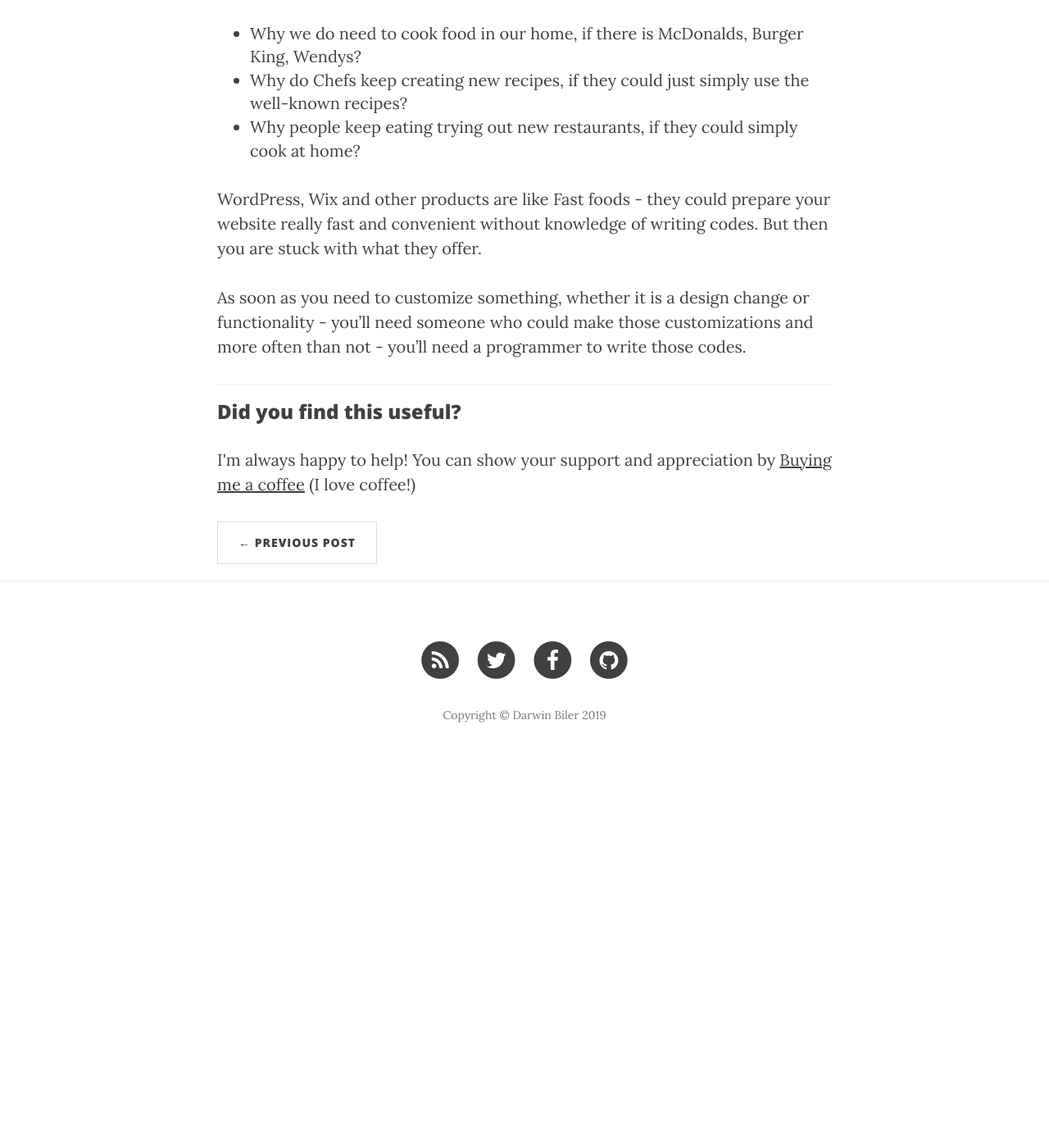
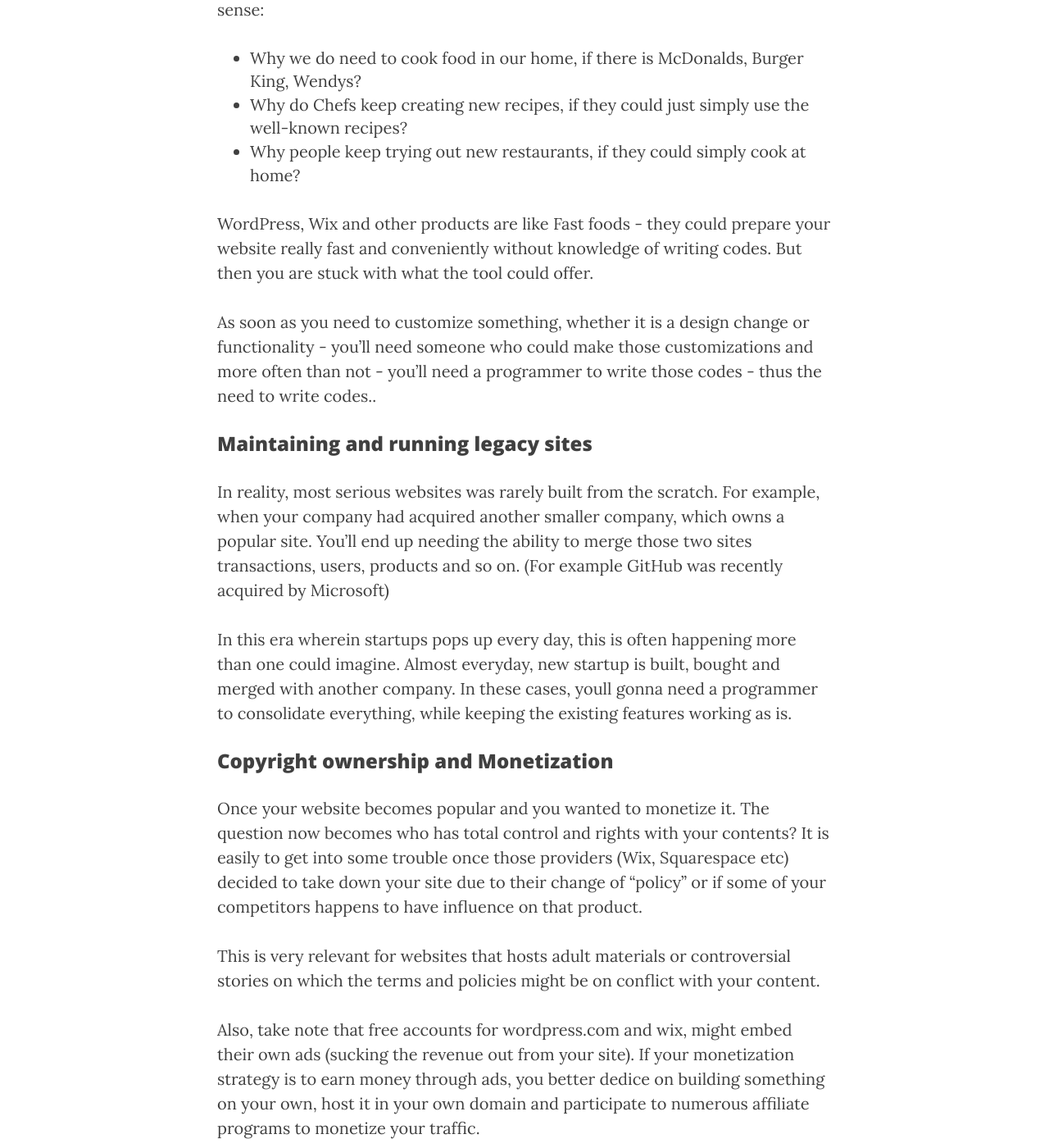
Before and after one commit to buonzz/buonzz.github.io, a Jekyll site: the page built from _posts/2019-09-26-why-write-codes-when-we-have-cms.md, in a window 1280 px wide and 1400 px high, scrolled down 1369 px. Shown: the whole window at 82% size. Built offline with Jekyll 4.4.1, drawn with Linux system fonts in a browser that asks for light colours; nearby versions of some CDN libraries; comment, search, counter and statistics services are not loaded; before the commit the page ends 2317 px from its top, so only the background shows below that; some of the changed text lies outside the part shown.

Commit message:
publish why write codes

```diff
--- a/_posts/2019-09-26-why-write-codes-when-we-have-cms.md
+++ b/_posts/2019-09-26-why-write-codes-when-we-have-cms.md
@@ -16,7 +16,7 @@
 
 This is a common question that people asks me when they heard about my job as being a Web Developer.
 
-For those uninitiated - it is very easy to publish websites nowadays through those tools mentioned in the title. So why hire a programmer and spend lot of money on developing a custom CMS if there is a tool for  that already exists?
+For those uninitiated - it is very easy to publish websites nowadays through those tools mentioned in the title. So why hire a programmer and spend lot of money on developing a custom CMS if there is a tool for  that, that already exists?
 
 <h3>You want to offer something unique - something that your competitors doesn’t have</h3>
 
@@ -29,9 +29,45 @@
 <ul>
 <li>Why we do need to cook food in our home, if there is McDonalds, Burger King, Wendys?</li>
 <li>Why do Chefs keep creating new recipes, if they could just simply use the well-known recipes?</li>
-<li>Why people keep eating trying out new restaurants, if they could simply cook at home?</li>
+<li>Why people keep trying out new restaurants, if they could simply cook at home?</li>
 </ul>
 
-WordPress, Wix and other products are like Fast foods - they could prepare your website really fast and convenient without knowledge of writing codes. But then you are stuck with what they offer.
+WordPress, Wix and other products are like Fast foods - they could prepare your website really fast and conveniently without knowledge of writing codes. But then you are stuck with what the tool could offer.
 
-As soon as you need to customize something, whether it is a design change or functionality - you’ll need someone who could make those customizations and more often than not - you’ll need a programmer to write those codes.
+As soon as you need to customize something, whether it is a design change or functionality - you’ll need someone who could make those customizations and more often than not - you’ll need a programmer to write those codes - thus the need to write codes..
+
+<h3>Maintaining and running legacy sites</h3>
+
+In reality, most serious websites was rarely built from the scratch. For example, when your company had acquired another smaller company, which owns a popular site. You'll end up needing the ability to merge those two sites transactions, users, products and so on. (For example GitHub was recently acquired by Microsoft)
+
+In this era wherein startups pops up every day, this is often happening more than one could imagine. Almost everyday, new startup is built, bought and merged with another company. In these cases, youll gonna need a programmer to consolidate everything, while keeping the existing features working as is.
+
+
+<h3>Copyright ownership and Monetization</h3>
+
+Once your website becomes popular and you wanted to monetize it. The question now becomes who has total control and rights with your contents? It is easily to get into some trouble once those providers (Wix, Squarespace etc) decided to take down your site due to their change of "policy" or if some of your competitors happens to have influence on that product.
+
+This is very relevant for websites that hosts adult materials or controversial stories on which the terms and policies might be on conflict with your content.
+
+Also, take note that free accounts for wordpress.com and wix, might embed their own ads (sucking the revenue out from your site). If your monetization strategy is to earn money through ads, you better dedice on building something on your own, host it in your own domain and participate to numerous affiliate programs to monetize your traffic.
+
+<h3>You have huge volume of traffic</h3>
+
+Once you hit enormous amount of traffic, the tools, skillset and configuration of your website will need to be changed in order to be operational. On top of that is you also need to constantly make changes to the site while making sure you are not breaking things in the process.
+
+This is where these built-in CMS fails as most of them is built to launch website easy and fast - but the caveats is, it sacrifices a few aspect such as scalability, extensibility and security.
+
+For example, in WordPress, everything is held in generic posts table hosted in the same codebase. In a large scale application taking millions of requests, they are architected with tables that is very specific to that data, indexed heavily and manipulated by multiple microservice doing very specific thing.
+
+Each microservice might be hosted in totally different server, each working in parallel.
+If many of those doesn't make sense to you, you get the picture of how complex it is, to keep a site running when being hit by huge amount of traffic.
+
+
+<h3>Your websites is way tooo many!</h3>
+
+If you have only 5-10 websites, sure. Elementor and other "Page Builder" is really practical. But what if you have 300+ websites, each needs to be applied with such change, optimized and re-deployed?
+You need to automate it. And automating stuffs requires writing codes...
+
+
+So, that's it. Those are the usual reasons why my clients decides to build their own CMS or write some custom functionality on top of their existing CMS. If you are also having similar problems such as above. These are the kind of problems I have a lot of experience.
+So feel free to reach out to me and lets get your problem solved!
```
